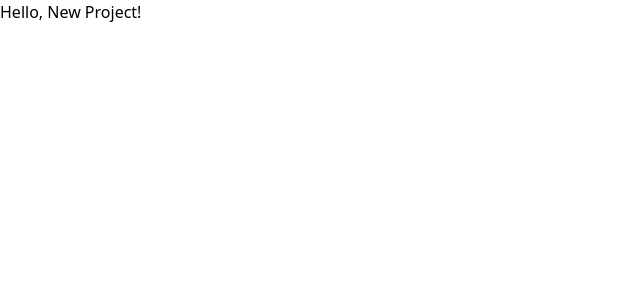
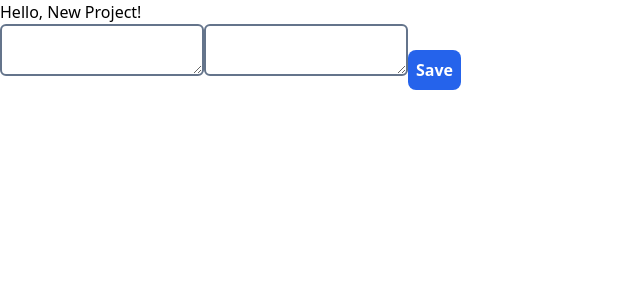
Before and after one commit to dibmw/todos-task, a Next.js app: page / in a window 1280 px wide. Shown: the top 300 px of the page, without its empty margins (0-640 px from the left). Built offline with nearby package versions, Linux system fonts and the light colour scheme.

Commit message:
todo create

```diff
--- a/src/app/page.js
+++ b/src/app/page.js
@@ -1,7 +1,10 @@
-export default function Home() {
+import { TodoCreate } from "@/components/todo.create";
+
+export default function Page() {
   return (
     <>
       <h1>Hello, New Project!</h1>
+      <TodoCreate />
     </>
   );
 }
--- /dev/null
+++ b/src/components/todo.create.jsx
@@ -0,0 +1,42 @@
+"use client";
+
+import React, { useState } from "react";
+import { useRouter } from "next/navigation";
+
+export const TodoCreate = () => {
+  const router = useRouter();
+
+  const [title, setTitle] = useState("");
+  const [content, setContent] = useState("");
+
+  async function HandleCreateTodo() {
+    await fetch("https://v1.appbackend.io/v1/rows/Ugj56pBtdy0J", {
+      method: "POST",
+      headers: {
+        "Content-Type": "application/json",
+      },
+      body: JSON.stringify([{ title, content }]),
+    });
+
+    router.refresh();
+  }
+
+  return (
+    <div>
+      <textarea
+        className="border-solid border-2 rounded-md border-slate-500"
+        onChange={(e) => setTitle(e.target.value)}
+      ></textarea>
+      <textarea
+        className="border-solid border-2 rounded-md border-slate-500"
+        onChange={(e) => setContent(e.target.value)}
+      ></textarea>
+      <button
+        className="bg-blue-600 text-white rounded-lg p-2 font-bold"
+        onClick={HandleCreateTodo}
+      >
+        Save
+      </button>
+    </div>
+  );
+};
```
